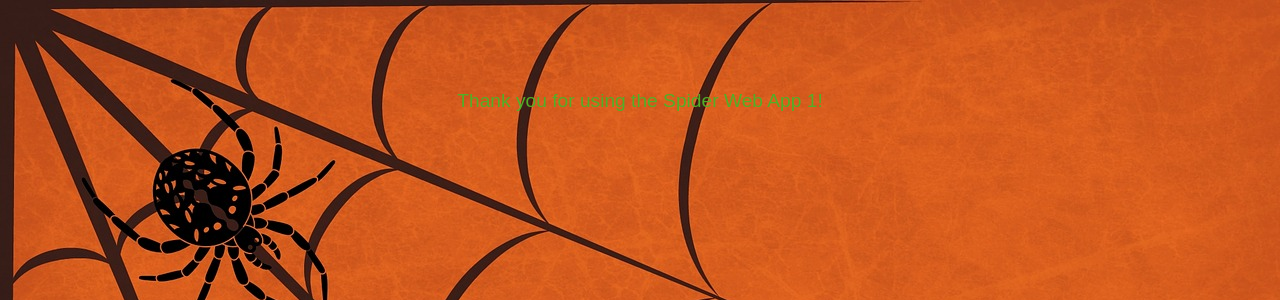
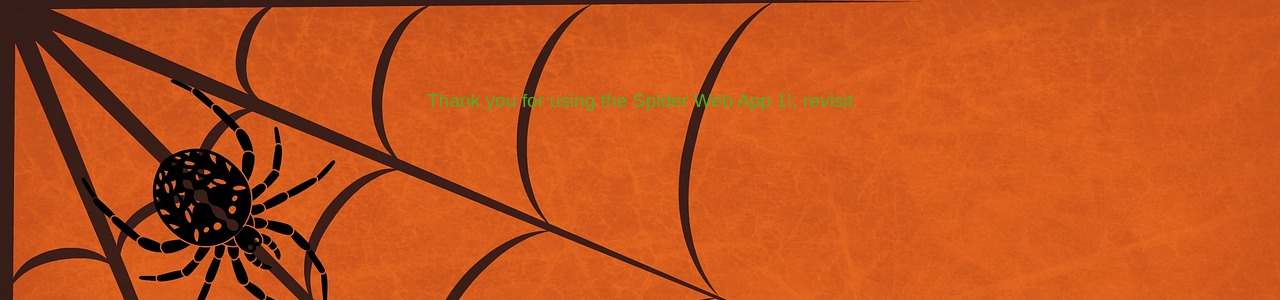
Before and after one commit to krboinapalli221/Spider_Webapp, a Flask app: template templates/greet.html in a window 1280 px wide. Shown: the top 300 px of the page. Run offline with Flask 3, Linux system fonts and the light colour scheme; the template is opened without the code that fills it, so the values that code supplies are empty.

Commit message:
Alien (#1)
* Update greet.html

* Update index.html

```diff
--- a/templates/greet.html
+++ b/templates/greet.html
@@ -34,6 +34,6 @@
 </head>
 <body>
     <h1>{{ greeting }}</h1>
-    <p>Thank you for using the Spider Web App 1!</p>
+    <p>Thank you for using the Spider Web App 1!, revisit</p>
 </body>
 </html>
--- a/templates/index.html
+++ b/templates/index.html
@@ -57,7 +57,7 @@
 </head>
 <body>
     <h1>Welcome to the Spider Web App!</h1>
-    <p>This is a stylish web application created using Flask.</p>
+    <p>This is a stylish web application created using Flask...</p>
 
     <form action="/greet" method="post">
         <label for="name">Enter your name:</label>
```
